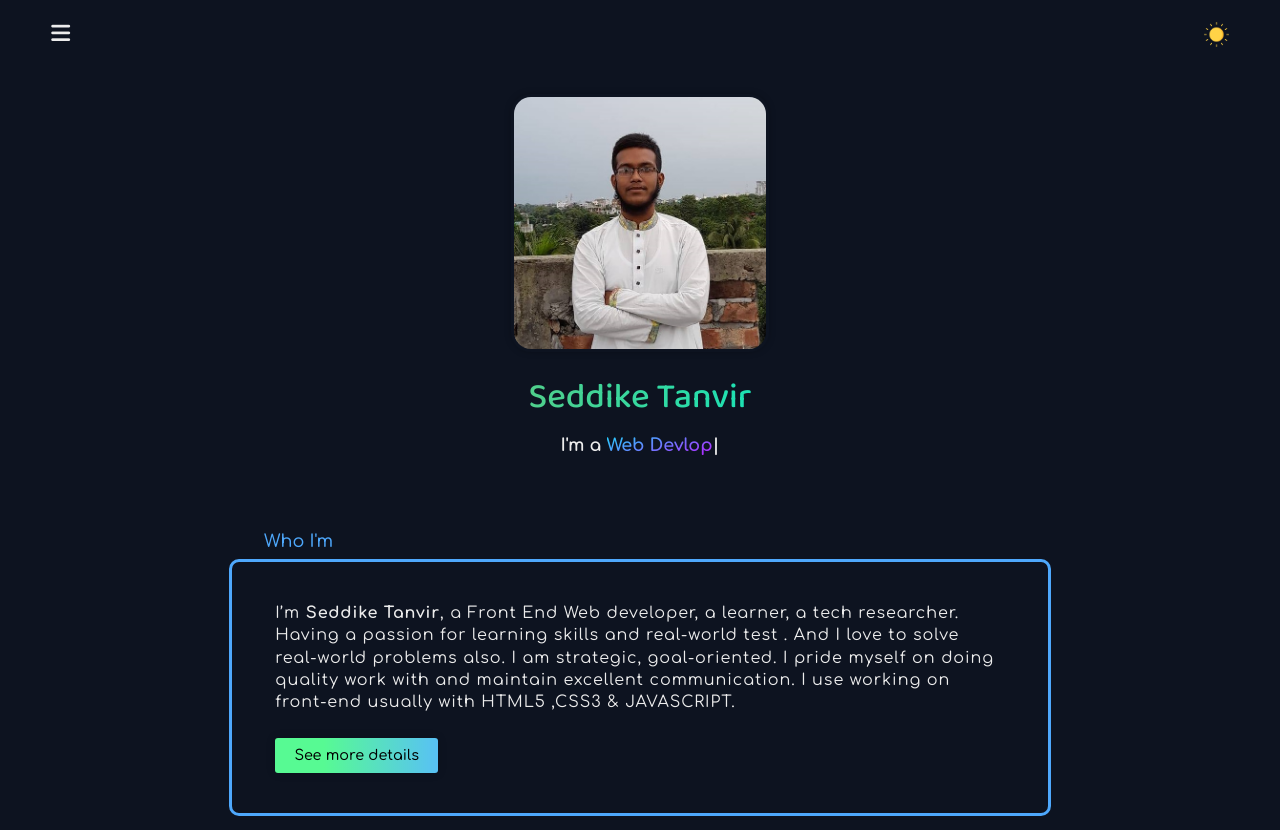
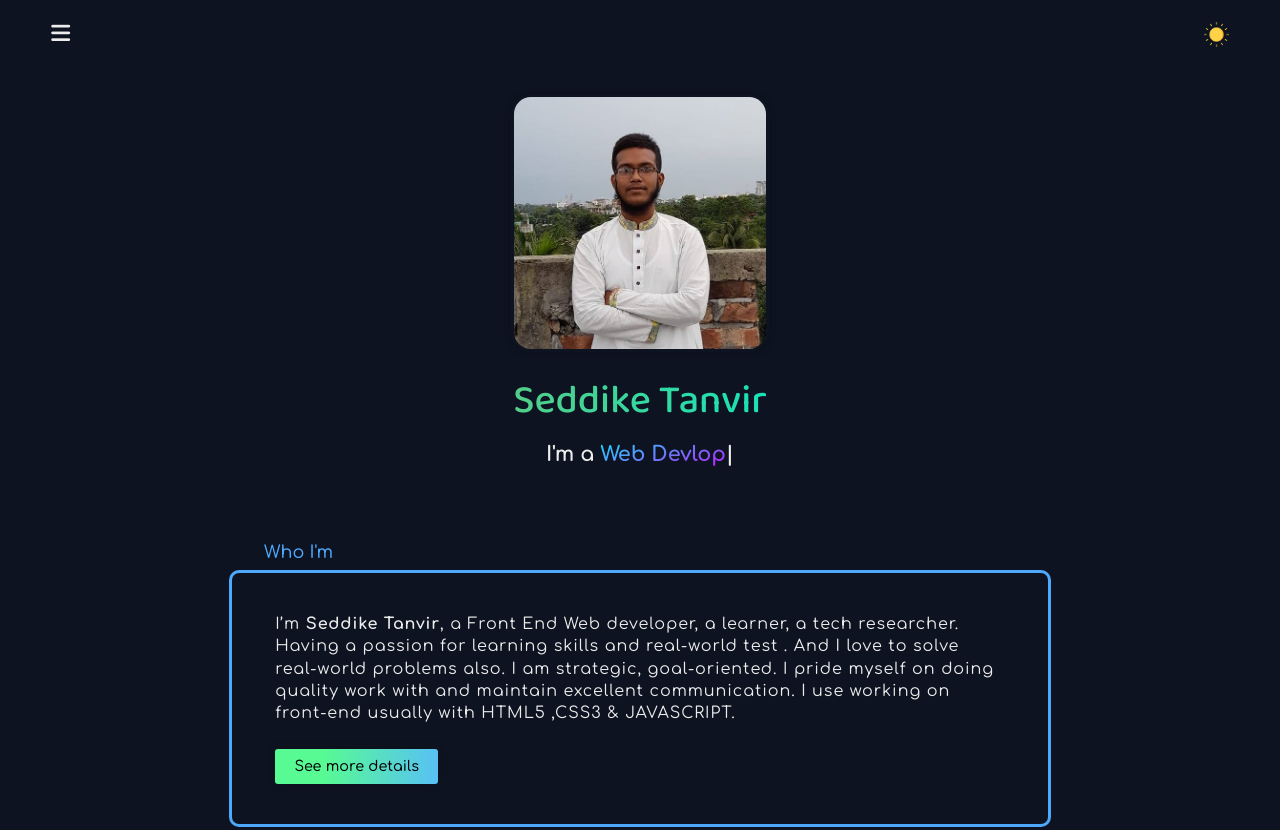
Before and after one commit to seddike-tanvir/seddiketanvir.com, a website: page mini/index.html in a window 1280 px wide. Shown: the top 830 px of the page. Drawn offline with nearby package versions, Linux system fonts and the light colour scheme; a web font is replaced by a local one.

Commit message:
Commited by SM

```diff
--- a/mini/assets/css/mini.css
+++ b/mini/assets/css/mini.css
@@ -94,7 +94,8 @@ body{
 .name{
     font-family: var(--bn_font_5);
     /* color: #000000; */
-    font-size: 2.2rem;
+    /* font-size: 2.2rem; */
+    font-size: 2.5rem;
     font-weight: 450;
     text-align: center;
     margin-top: 1rem;
@@ -106,7 +107,8 @@ body{
     /* font-family: 'Ubuntu', sans-serif; */
     color:var(--clr5);
     /* color: whitesmoke; */
-    font-size: 1.1rem;
+    /* font-size: 1.1rem; */
+    font-size: 1.3rem;
     font-weight: bolder;
     text-align: center;
     padding-top: .4rem;
```
